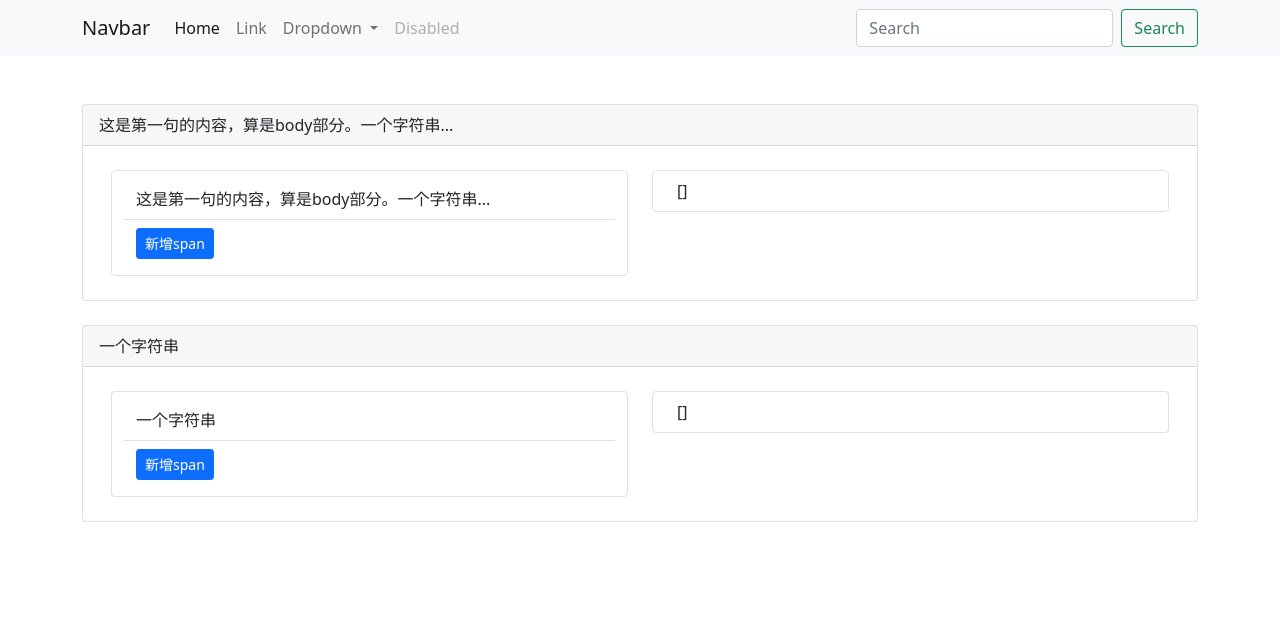
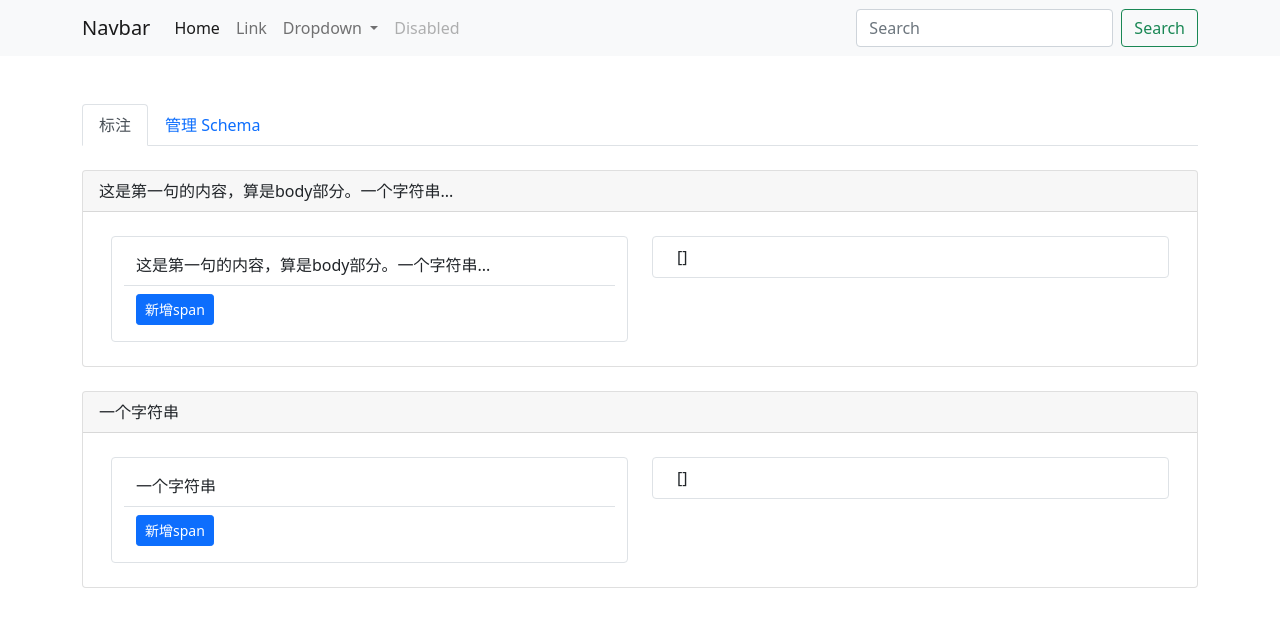
Before and after one commit to Tridict/Chips, a Vue app: page / in a window 1280 px wide. Shown: the top 624 px of the page. Built offline with nearby package versions, Linux system fonts and the light colour scheme.

Commit message:
frame: tab

```diff
--- a/src/App.vue
+++ b/src/App.vue
@@ -1,15 +1,41 @@
 <template>
   <NavBar />
   <main class="container">
-    <Home />
+    <ul class="nav nav-tabs">
+      <li class="nav-item">
+        <a class="nav-link" :class="tab == TABS.annotation ? 'active':''" href="#" @click="tab = TABS.annotation">标注</a>
+      </li>
+      <li class="nav-item">
+        <a class="nav-link" :class="tab == TABS.schema ? 'active':''" href="#" @click="tab = TABS.schema">管理 Schema</a>
+      </li>
+      <!-- <li class="nav-item">
+        <a class="nav-link" href="#">Link</a>
+      </li>
+      <li class="nav-item">
+        <a class="nav-link disabled">Disabled</a>
+      </li>-->
+    </ul>
+
+    <Home v-if="tab == TABS.annotation" />
   </main>
 </template>
 
 <script>
+import { ref } from "vue";
 import Home from "@/pages/Home.vue";
 import NavBar from "@/components/NavBar.vue";
+
+const TABS = {
+  annotation: Symbol(),
+  schema: Symbol(),
+}
+
 export default {
   components: { Home, NavBar },
-  name: "App"
+  name: "App",
+  setup() {
+    const tab = ref(TABS.annotation);
+    return { tab, TABS };
+  },
 };
 </script>
```
